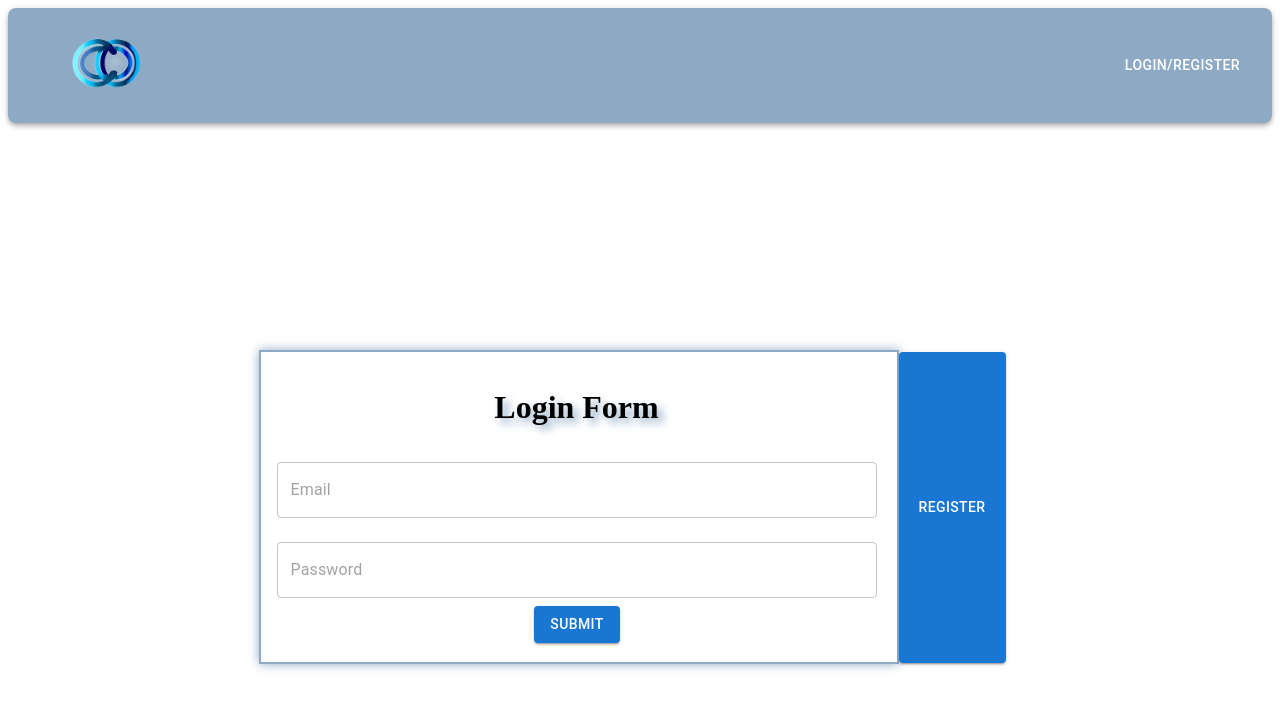
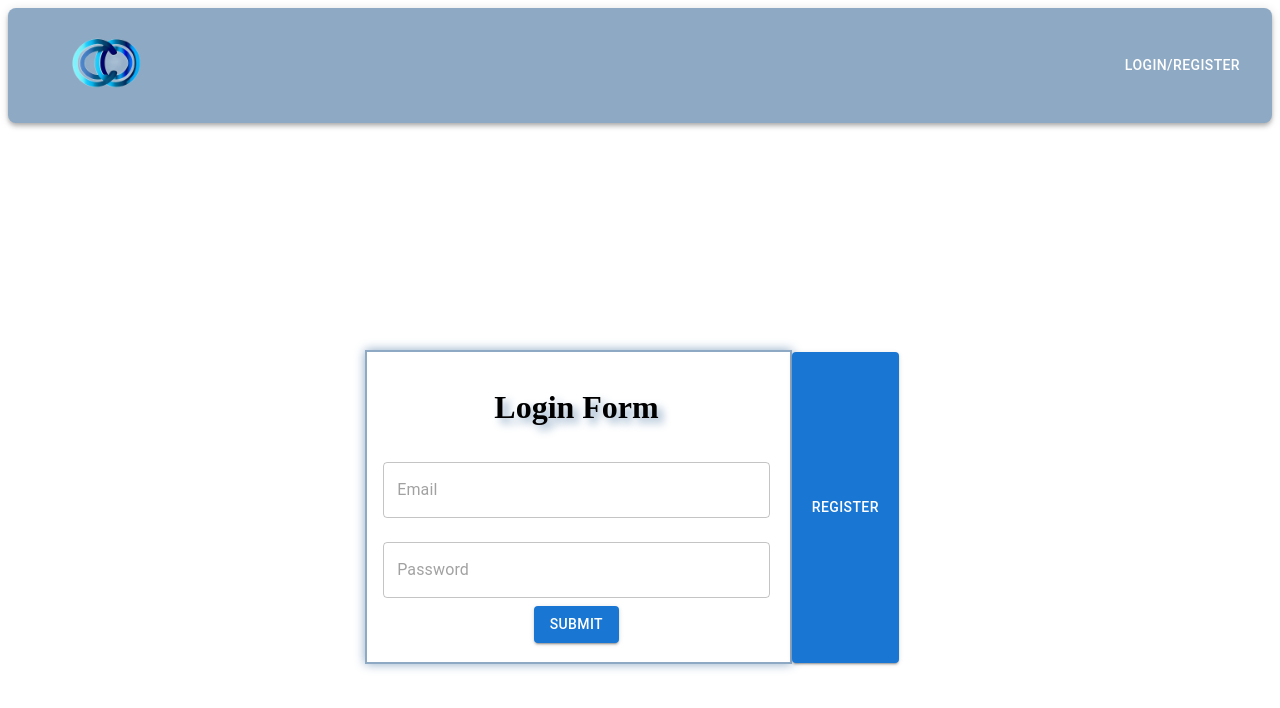
Before and after one commit to ErikAmerico/Employee-Website, a React (Vite) app in the folder client/: page /loginRegister in a window 1280 px wide. Shown: the top 708 px of the page. Built offline with nearby package versions, Linux system fonts and the light colour scheme; no server answers.

Commit message:
slight adjust

```diff
--- a/client/src/components/logReg/login.jsx
+++ b/client/src/components/logReg/login.jsx
@@ -113,7 +113,7 @@ const Login = ({ toggleForm }) => {
             <Grid item
                 xs={10}
                 sm={8}
-                md={6}
+                md={4}
                 className="form-container"
                 ref={formContainerRef} id="login-form">
                 <h1>Login Form</h1>
--- a/client/src/components/logReg/register.jsx
+++ b/client/src/components/logReg/register.jsx
@@ -282,7 +282,7 @@ const Register = ({ toggleForm }) => {
                 item
                 xs={10}
                 sm={8}
-                md={6}
+                md={4}
                 className="form-container"
               ref={formContainerRef}
               id="registration-form"
```
